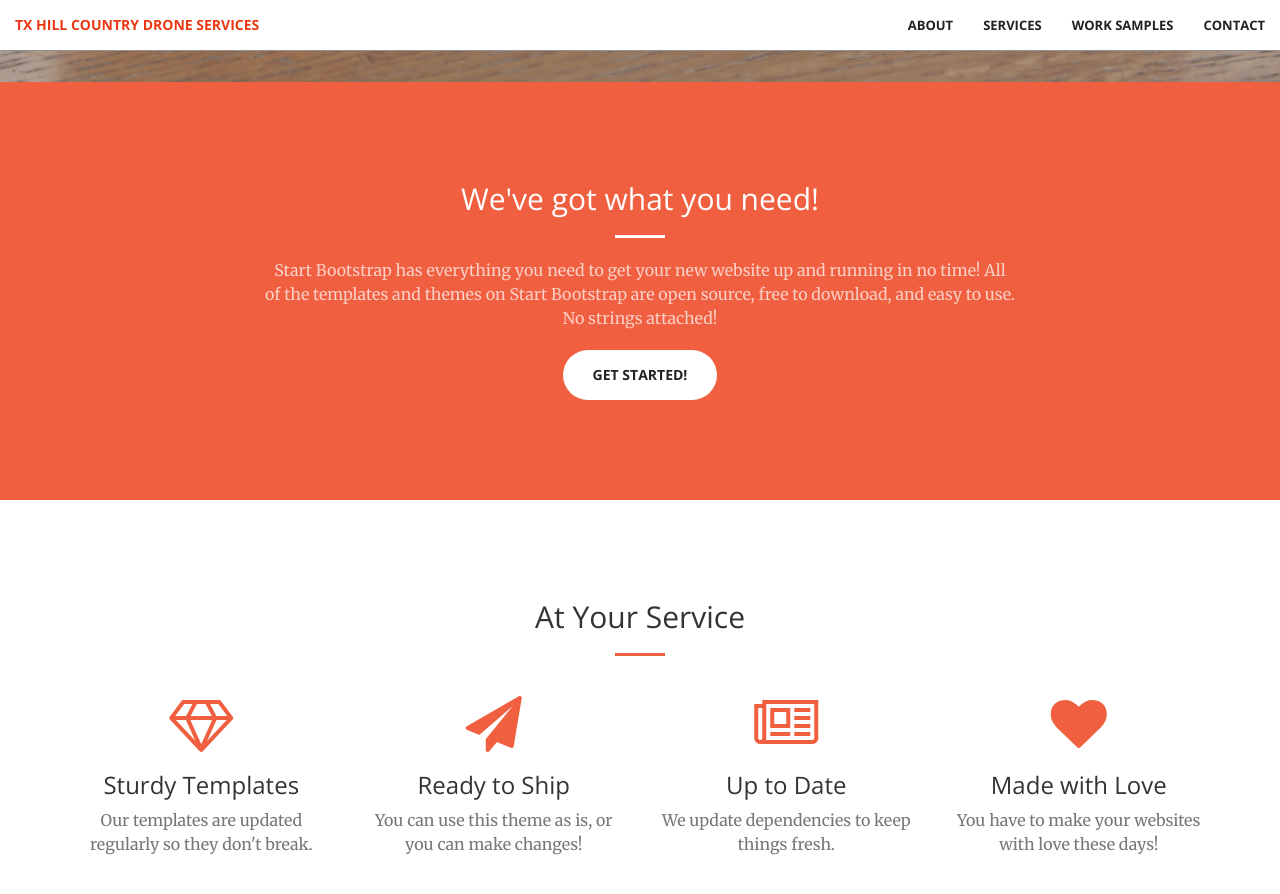
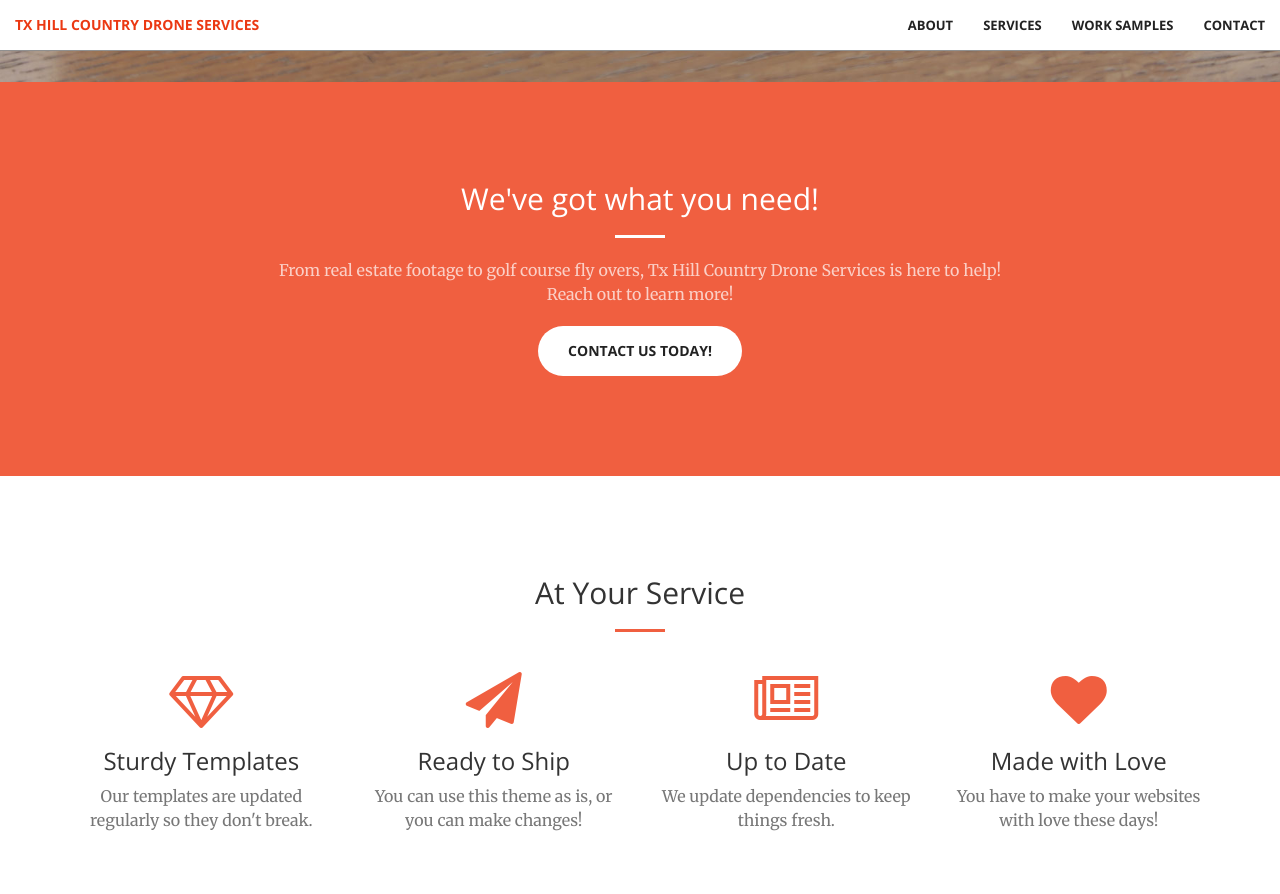
Before and after one commit to thcdroneservices/thcdroneservices.github.io, a Jekyll site: the page built from index.html, in a window 1280 px wide and 900 px high, scrolled down 818 px. Shown: the top 894 px of the window. Built offline with Jekyll 4.4.1, drawn with Linux system fonts in a browser that asks for light colours.

Commit message:
CTA update

```diff
--- a/_includes/call-to-action.html
+++ b/_includes/call-to-action.html
@@ -4,8 +4,8 @@
             <div class="col-lg-8 col-lg-offset-2 text-center">
                 <h2 class="section-heading">We've got what you need!</h2>
                 <hr class="light">
-                <p class="text-faded">Start Bootstrap has everything you need to get your new website up and running in no time! All of the templates and themes on Start Bootstrap are open source, free to download, and easy to use. No strings attached!</p>
-                <a href="#" class="btn btn-default btn-xl">Get Started!</a>
+                <p class="text-faded">From real estate footage to golf course fly overs, Tx Hill Country Drone Services is here to help! Reach out to learn more!</p>
+                <a href="#" class="btn btn-default btn-xl">Contact Us Today!</a>
             </div>
         </div>
     </div>
```
